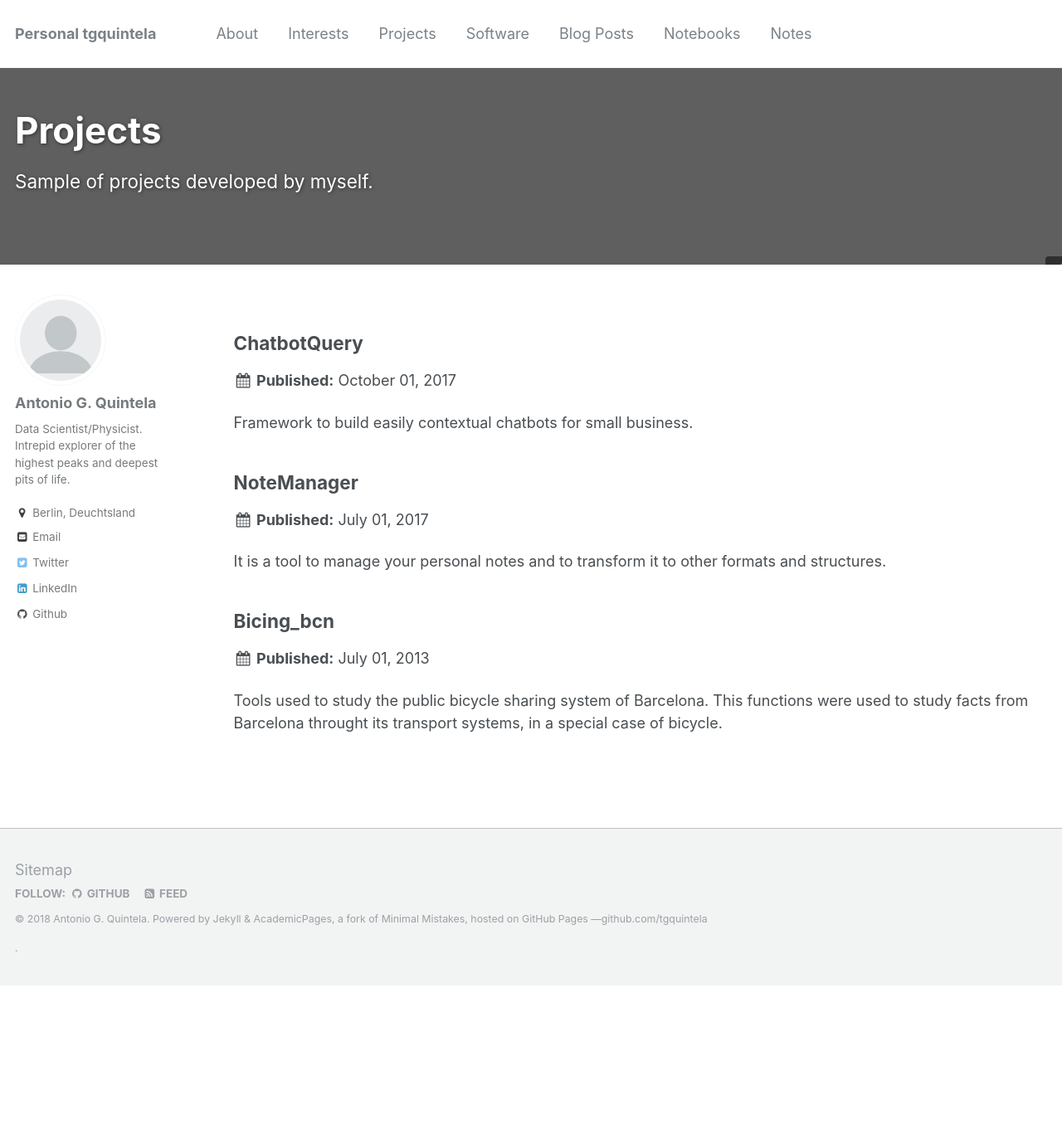
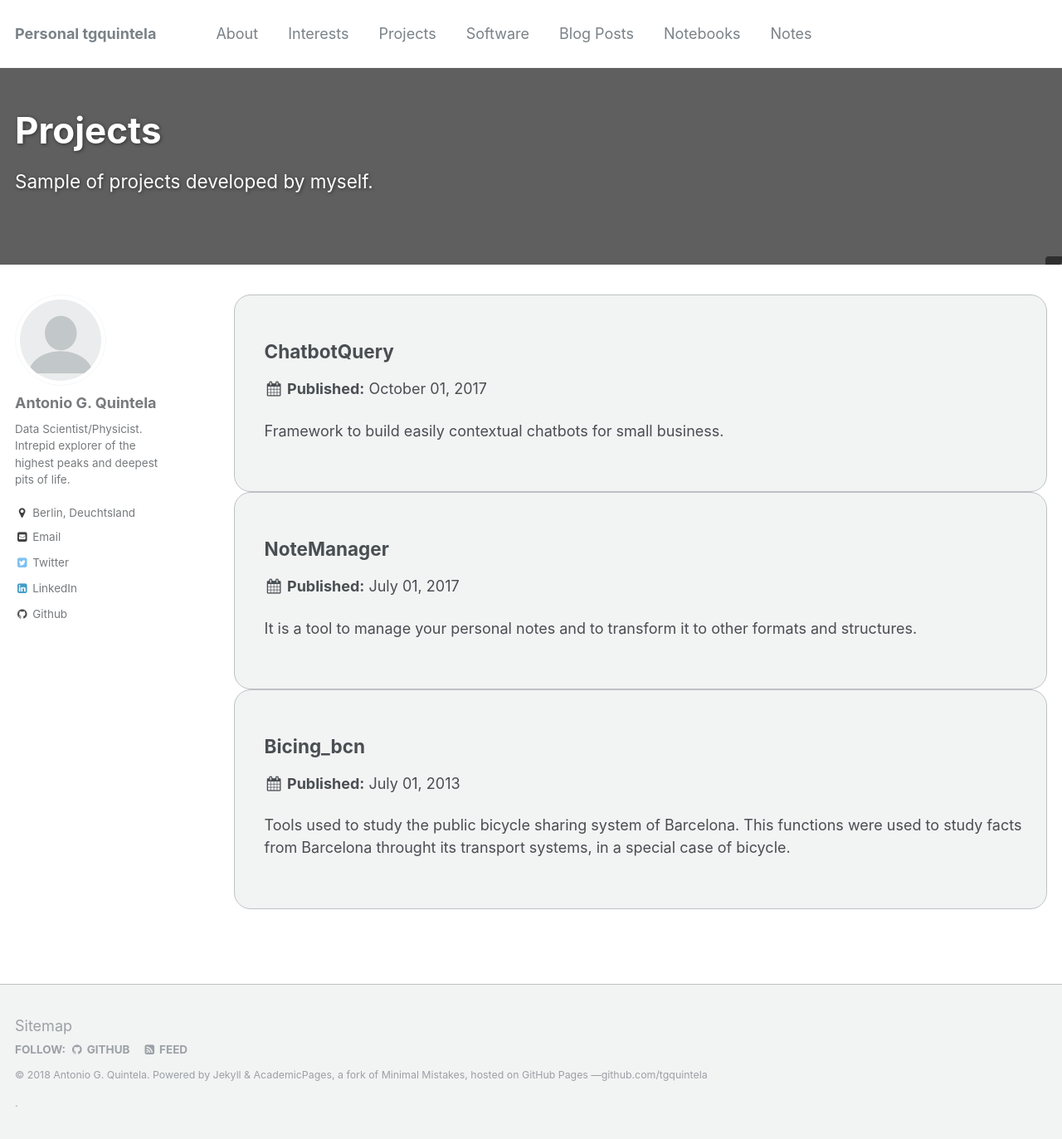
Before and after one commit to tgquintela/tgquintela.github.io, a Jekyll site: the page built from _pages/projects.html, in a window 1280 px wide and 1376 px high. Shown: the top 1373 px of the window at 83% size. Built offline with Jekyll 4.4.1, drawn with Linux system fonts in a browser that asks for light colours; a script that is not in the unit is left out.

Commit message:
Style testing.

```diff
--- a/_pages/projects.html
+++ b/_pages/projects.html
@@ -10,8 +10,27 @@ header:
   caption: ""
 ---
 
+<style>
+#roundedbox {
+  border-radius: 20px;
+  background: #f2f3f3;
+  padding: 0.5em 0.5em 2em 2em;
+  width: 100%;
+  border: 1px solid #bdc1c4;
+}
+#btn-main {
+  background-color: #52adc8;
+  border-color: #357ebd;
+  border-radius: 4px;
+}
+</style>
+
+
 {% include base_path %}
 
 {% for post in site.projects reversed %}
+  <div id="roundedbox">
   {% include archive-single-project.html %}
+  </div>
+
 {% endfor %}
```
